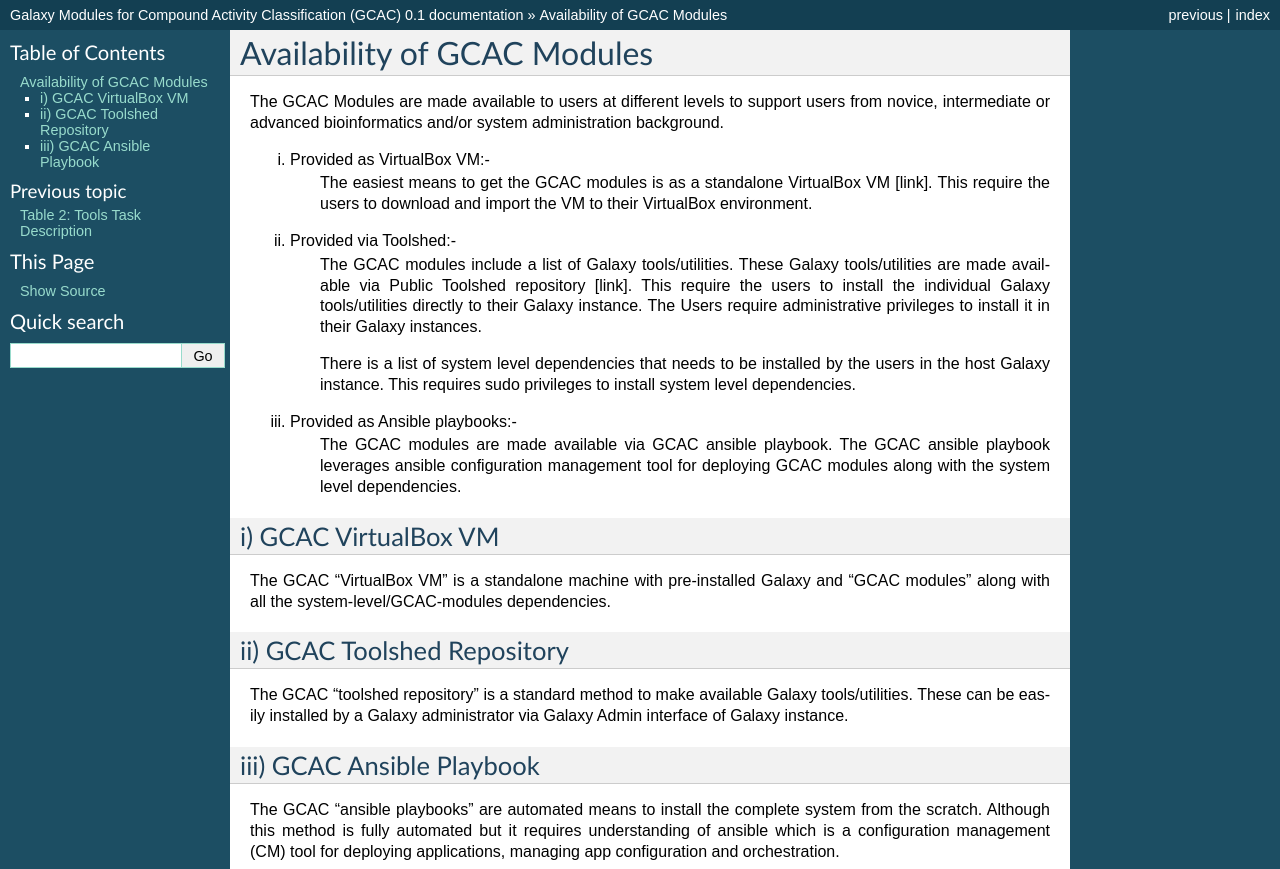
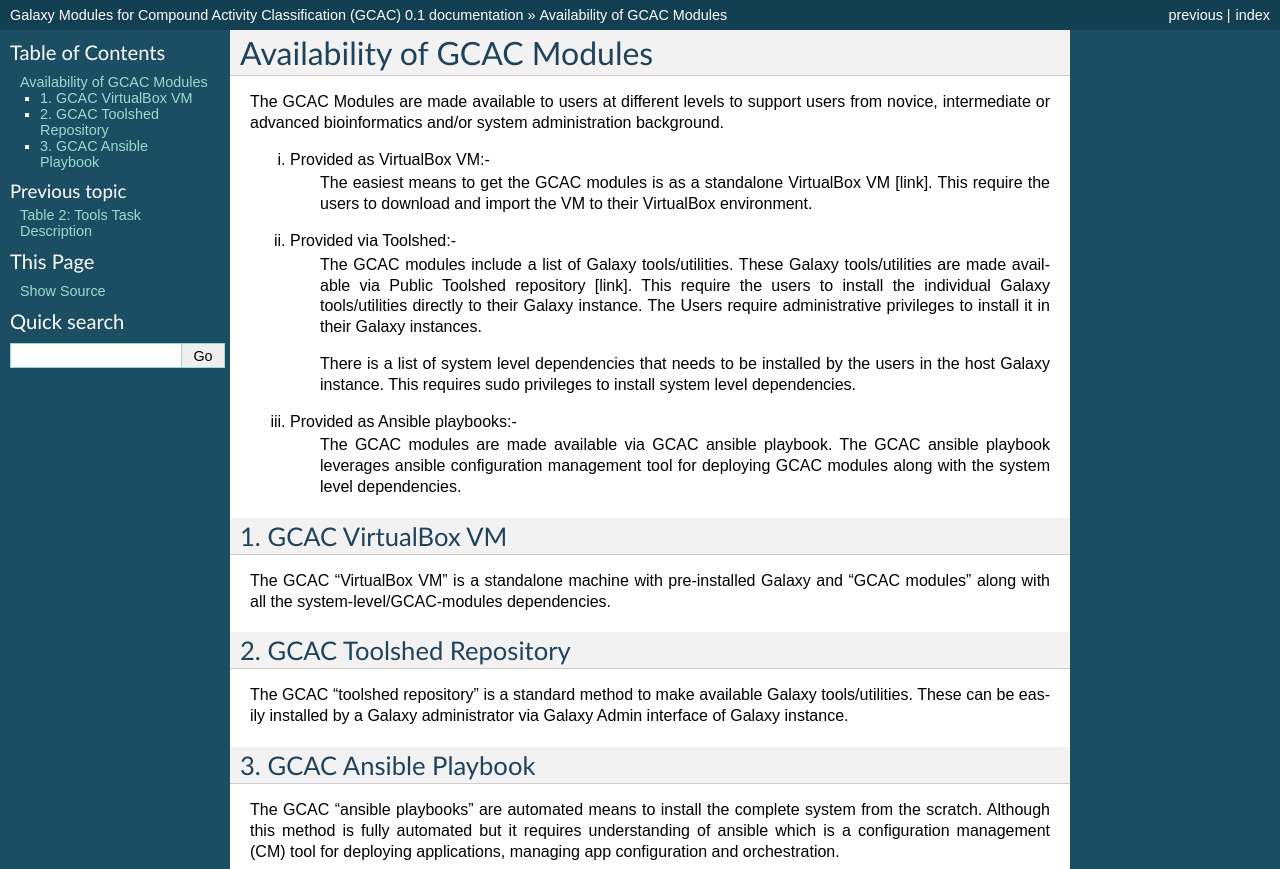
Before and after one commit to LynnLab-JNU/GCAC, a Sphinx documentation site: the page built from docs/source/tools_availability.rst, in a window 1280 px wide. Shown: the top 869 px of the page. Built offline with Sphinx 7.4.7, drawn with Linux system fonts in a browser that asks for light colours; pages that are not in the unit, such as notebooks, are missing from menus.

Commit message:
Update tools_availability.rst

```diff
--- a/docs/source/tools_availability.rst
+++ b/docs/source/tools_availability.rst
@@ -22,21 +22,21 @@ iii) Provided as Ansible playbooks:-
       configuration management tool for deploying GCAC modules along with the system level dependencies.
 
 
-i) GCAC VirtualBox VM
-----------------------
+1. GCAC VirtualBox VM
+-----------------------
 
 The GCAC "VirtualBox VM" is a standalone machine with pre-installed Galaxy and "GCAC modules" along with all the
 system-level/GCAC-modules dependencies.
 
 
-ii) GCAC Toolshed Repository
+2. GCAC Toolshed Repository
 -----------------------------
 
 The GCAC "toolshed repository" is a standard method to make available Galaxy tools/utilities. These can be easily
 installed by a Galaxy administrator via Galaxy Admin interface of Galaxy instance.
 
 
-iii) GCAC Ansible Playbook
+3. GCAC Ansible Playbook
 ---------------------------
 
 The GCAC “ansible playbooks” are automated means to install the complete system from the scratch.
```
